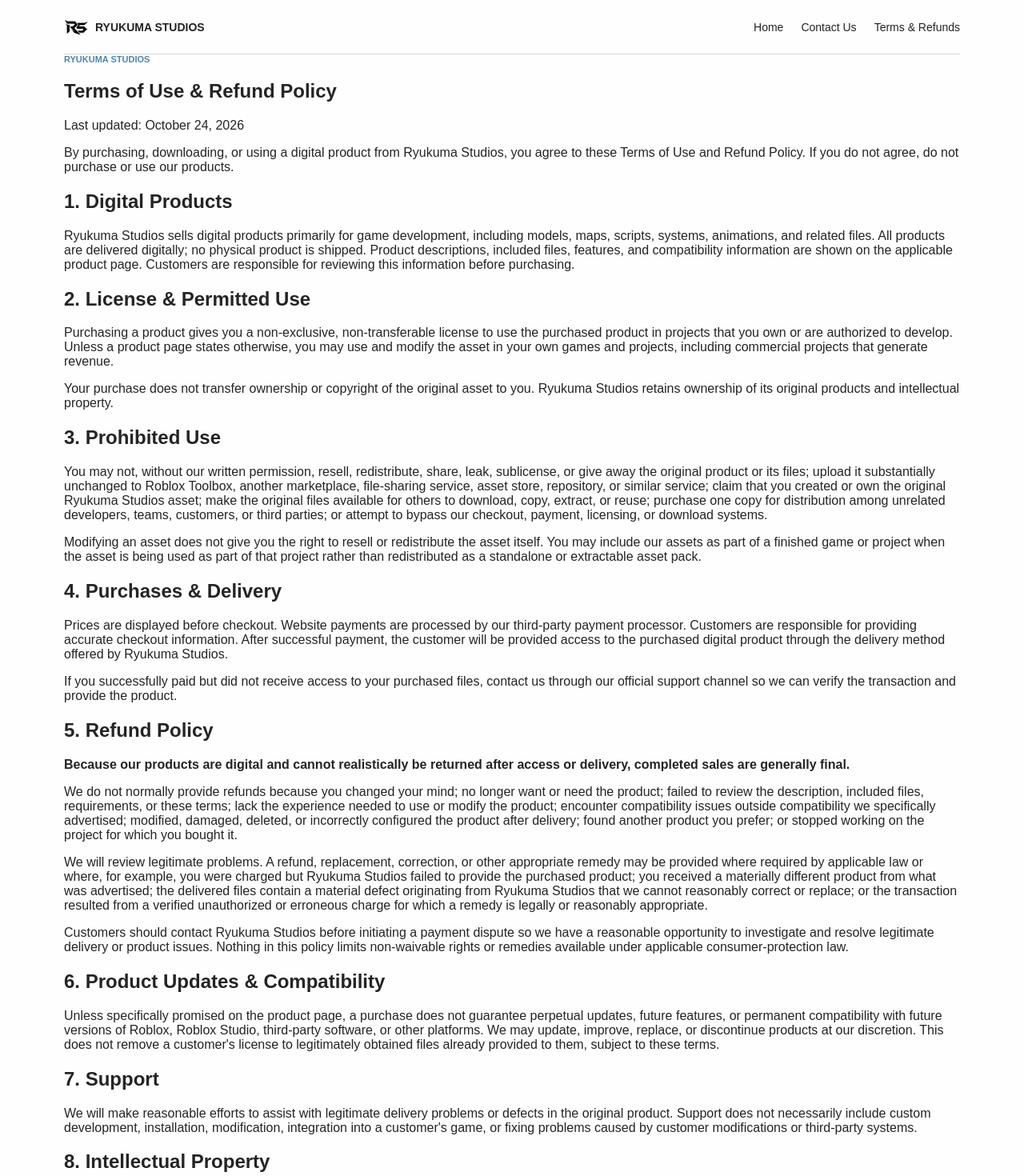
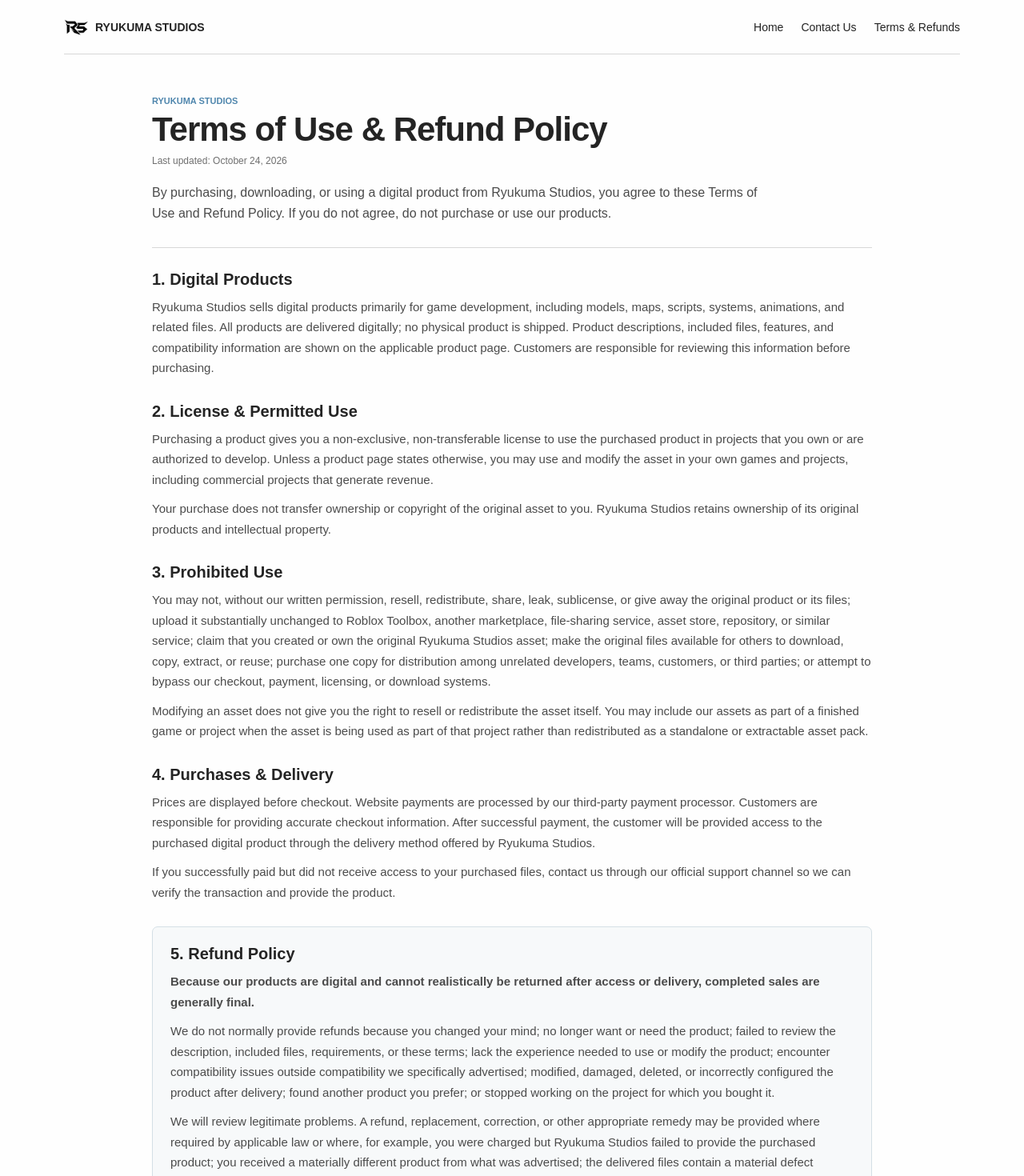
Before and after one commit to ECACDC/RyukumaStudio, a Next.js app: page /terms in a window 1280 px wide. Shown: the top 1470 px of the page at 80% size. Built offline with nearby package versions, Linux system fonts and the light colour scheme.

Commit message:
Style terms page and checkout agreement

```diff
--- a/app/globals.css
+++ b/app/globals.css
@@ -94,3 +94,19 @@
 .backButton{display:flex;align-items:center;justify-content:center;width:52px;height:52px;margin:0 0 18px -28px;font-size:52px;line-height:1;font-weight:400;color:var(--text);border-radius:8px;transition:background .15s ease,transform .15s ease}
 .backButton:hover{background:#f0f0f0;transform:translateX(-2px)}
 @media(max-width:560px){.backButton{width:46px;height:46px;margin:0 0 14px -8px;font-size:46px}}
+
+.termsAgreement{display:grid;grid-template-columns:18px 1fr;gap:10px;align-items:start;margin:0 0 12px;padding:12px;border:1px solid #d5e0e6;border-radius:5px;background:#f7f9fa;color:#4f4f4f;font-size:12px;line-height:1.45;cursor:pointer}
+.termsAgreement input{width:16px;height:16px;margin:1px 0 0;accent-color:var(--accent)}
+.termsAgreement a{color:#246b9b;text-decoration:underline;font-weight:700}
+.termsPage{max-width:900px;padding:52px 0 84px}
+.termsIntro{padding-bottom:28px;margin-bottom:28px;border-bottom:1px solid var(--line)}
+.termsIntro h1{margin:6px 0 8px;font-size:42px;letter-spacing:-1px}
+.termsIntro>p:not(.termsUpdated){max-width:760px;margin:20px 0 0;color:#4b4b4b;font-size:16px;line-height:1.65}
+.termsUpdated{margin:0;color:var(--muted);font-size:12px}
+.termsPage section{margin:0 0 30px}
+.termsPage h2{margin:0 0 10px;font-size:20px}
+.termsPage section p{margin:0 0 11px;color:#4b4b4b;font-size:15px;line-height:1.7}
+.termsPage section p:last-child{margin-bottom:0}
+.refundSection,.agreementSection{padding:22px;border:1px solid #d5e0e6;border-radius:7px;background:#f7f9fa}
+.agreementSection a{color:#246b9b;text-decoration:underline;font-weight:700}
+@media(max-width:560px){.navLinks{flex-wrap:wrap;justify-content:flex-end}.termsPage{padding:36px 0 60px}.termsIntro h1{font-size:34px}.refundSection,.agreementSection{padding:17px}}
```
